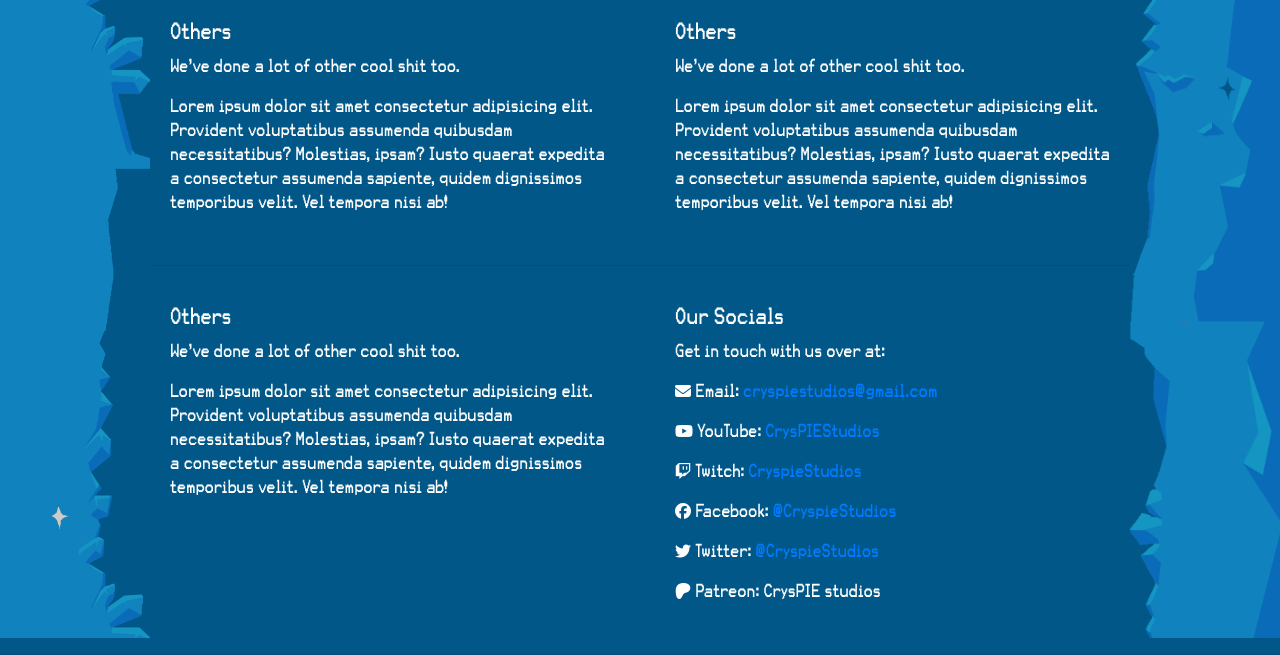
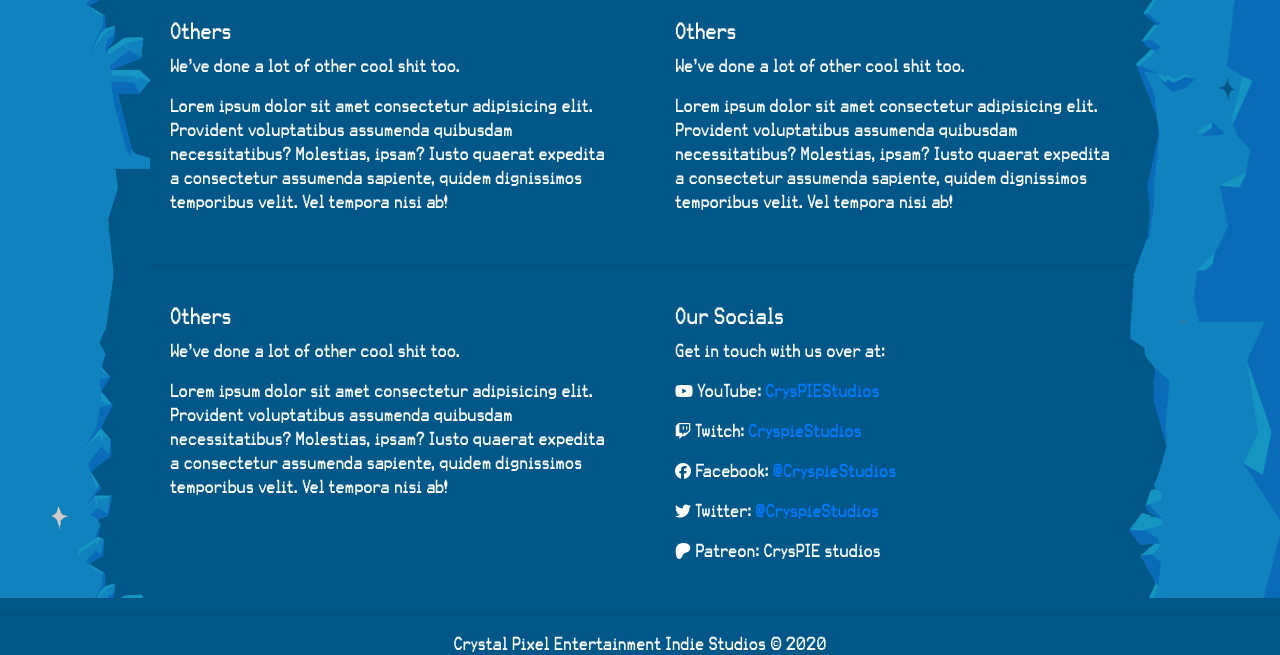
Before and after one commit to crypiestudios/Cryspie-Studios-Website, a plain HTML site: page index.html in a window 1280 px wide. Shown: the part 445-1100 px from the top of the page. Drawn offline with nearby package versions, Linux system fonts and the light colour scheme.

Commit message:
Remove email

```diff
--- a/index.html
+++ b/index.html
@@ -185,7 +185,6 @@
             <div class="card-body">
               <h5 class="card-title">Our Socials</h5>
               <p class="card-text">Get in touch with us over at:</p>
-              <p><i class="fa fa-envelope"></i> Email: <a href="mailto:cryspiestudios@gmail.com">cryspiestudios@gmail.com</a></p>
               <p><i class="fab fa-youtube"></i> YouTube: <a href="https://www.youtube.com/channel/UCVwpmr5YXAGGtGivJI3To9g">CrysPIEStudios</a></p>
               <p><i class="fab fa-twitch"></i> Twitch: <a href="https://www.twitch.tv/CrysPIEstudios">CryspieStudios</a></p>
               <p><i class="fab fa-facebook"></i> Facebook: <a href="https://www.facebook.com/CrysPIEstudios">@CryspieStudios</a></p>
```
